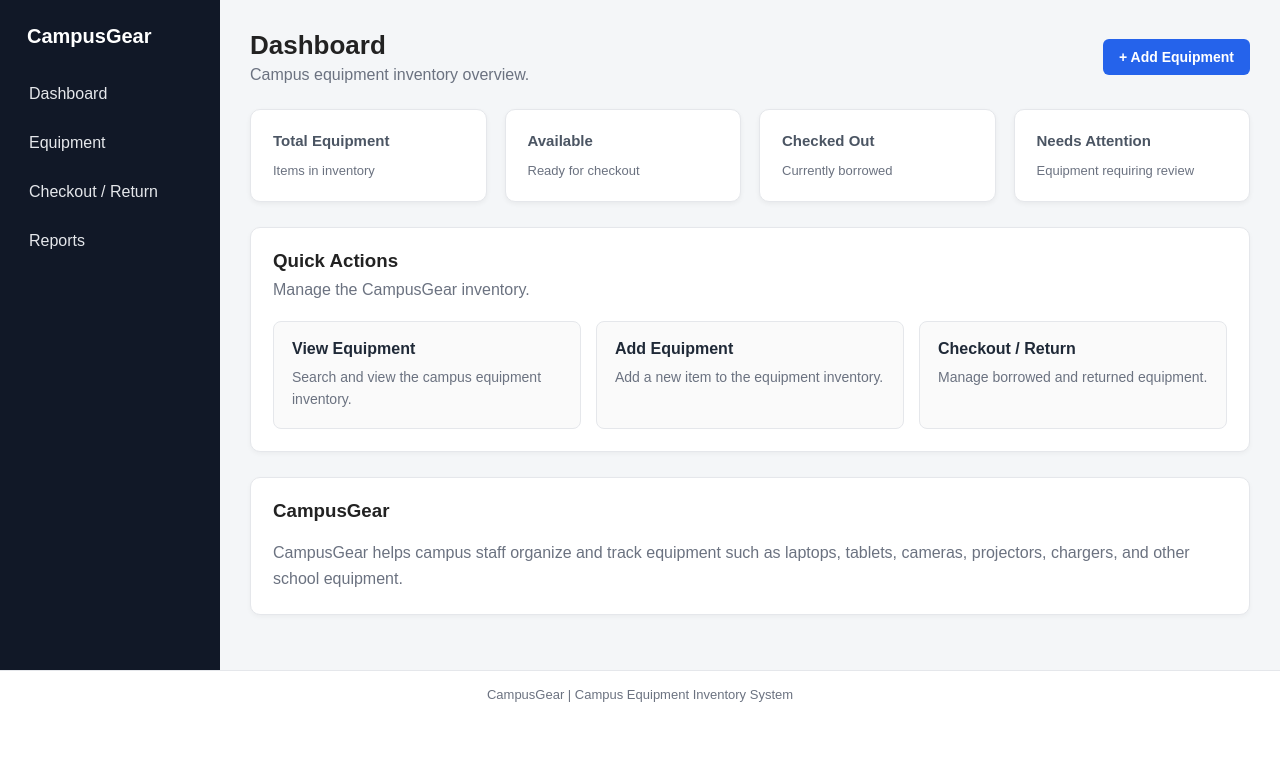
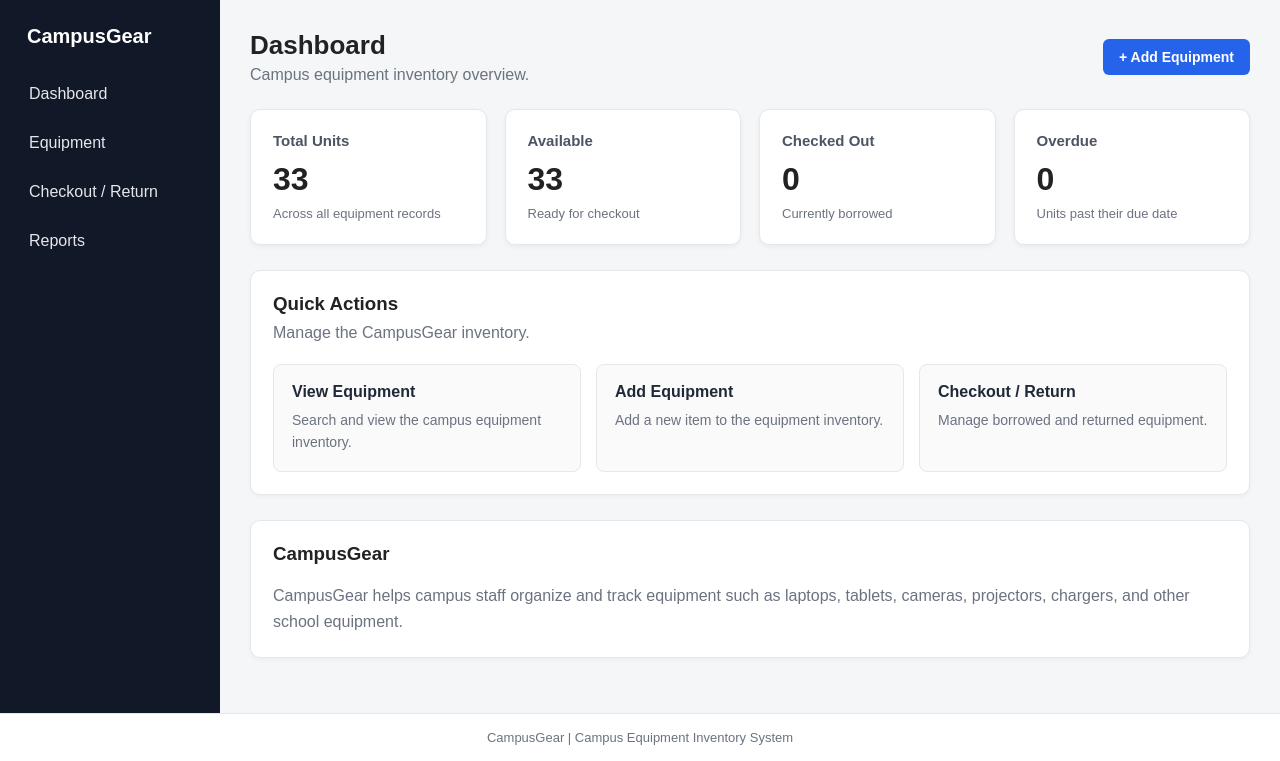
Before and after one commit to Datvixen/-CampusGear, a Flask app: page / in a window 1280 px wide. Shown: the part 87-848 px from the top of the page. Before the commit the page ends 789 px from the top, so only its background shows below. Run offline with Flask 3, Linux system fonts and the light colour scheme; data comes from the database, SQL or seed files in the repository; data that the repository does not hold is empty.

Commit message:
Add live dashboard inventory statistics

```diff
--- a/app.py
+++ b/app.py
@@ -20,7 +20,13 @@ def init_db():
  c.commit(); c.close()
 @app.route("/")
 def dashboard():
- c=db(); stats={"types":c.execute("SELECT COUNT(*) FROM equipment").fetchone()[0],"units":c.execute("SELECT COALESCE(SUM(quantity),0) FROM equipment").fetchone()[0],"repair":c.execute("SELECT COUNT(*) FROM equipment WHERE condition='Needs Repair'").fetchone()[0],"locations":c.execute("SELECT COUNT(DISTINCT location) FROM equipment").fetchone()[0]}; recent=c.execute("SELECT * FROM equipment ORDER BY id DESC LIMIT 5").fetchall(); c.close(); return render_template("dashboard.html",stats=stats,recent=recent)
+ refresh_overdue_statuses()
+ c=db()
+ totals=c.execute("SELECT COALESCE((SELECT SUM(quantity) FROM equipment),0) AS total_units,COALESCE((SELECT SUM(quantity) FROM checkouts WHERE return_date IS NULL),0) AS checked_out,COALESCE((SELECT SUM(quantity) FROM checkouts WHERE return_date IS NULL AND status='Overdue'),0) AS overdue").fetchone()
+ stats={"total_units":totals["total_units"],"available":max(0,totals["total_units"]-totals["checked_out"]),"checked_out":totals["checked_out"],"overdue":totals["overdue"]}
+ recent=c.execute("SELECT * FROM equipment ORDER BY id DESC LIMIT 5").fetchall()
+ c.close()
+ return render_template("dashboard.html",stats=stats,recent=recent)
 @app.route("/equipment")
 def equipment():
  s=request.args.get("search","").strip(); cat=request.args.get("category",""); cond=request.args.get("condition",""); loc=request.args.get("location",""); sql="SELECT * FROM equipment WHERE 1=1"; p=[]
--- a/templates/dashboard.html
+++ b/templates/dashboard.html
@@ -21,9 +21,9 @@
 <div class="dashboard-grid">
 
     <div class="stat-card">
-        <h3>Total Equipment</h3>
-        <p class="stat-number">{{ stats.total }}</p>
-        <span>Items in inventory</span>
+        <h3>Total Units</h3>
+        <p class="stat-number">{{ stats.total_units }}</p>
+        <span>Across all equipment records</span>
     </div>
 
     <div class="stat-card">
@@ -39,9 +39,9 @@
     </div>
 
     <div class="stat-card">
-        <h3>Needs Attention</h3>
-        <p class="stat-number">{{ stats.needs_attention }}</p>
-        <span>Equipment requiring review</span>
+        <h3>Overdue</h3>
+        <p class="stat-number">{{ stats.overdue }}</p>
+        <span>Units past their due date</span>
     </div>
 
 </div>
```
